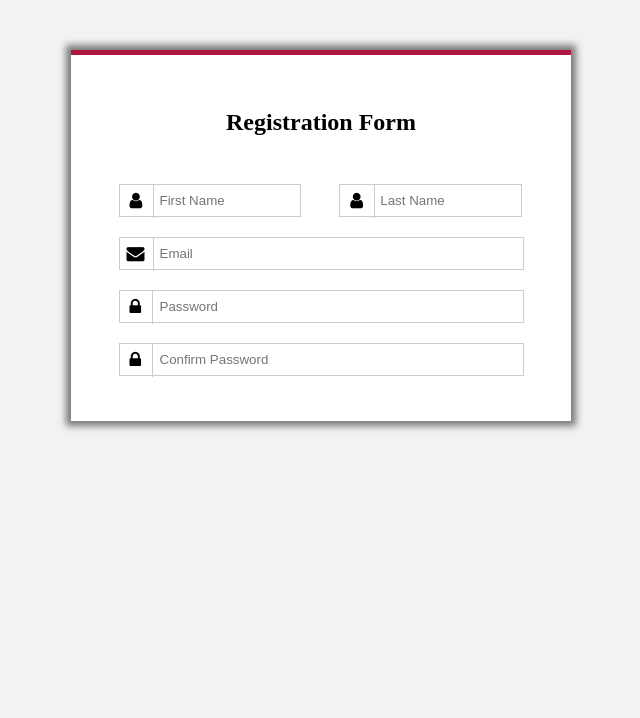
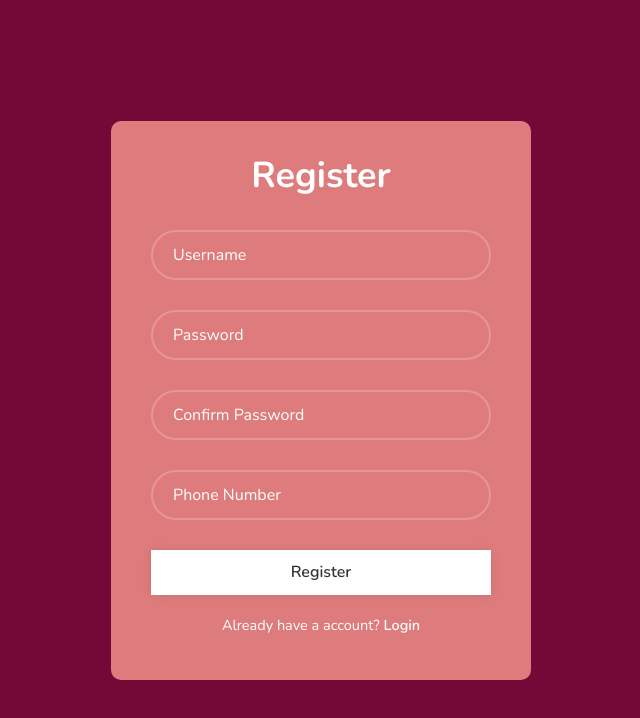
Before and after one commit to Kurtis24/Hand-Writing-AI, a plain HTML site: page Login Page/Register Page/Register.html in a window 1280 px wide. Shown: the whole page, without its empty margins (319-959 px from the left). Drawn offline with nearby package versions, Linux system fonts and the light colour scheme.

Commit message:
finished eeverything

```diff
--- a/Login Page/Register Page/Register.html
+++ b/Login Page/Register Page/Register.html
@@ -4,44 +4,42 @@
     <meta charset="UTF-8">
     <meta name="viewport" content="width=device-width, initial-scale=1.0">
     <title>Register Page</title>
-    <link rel="stylesheet" href="https://cdnjs.cloudflare.com/ajax/libs/font-awesome/4.7.0/css/font-awesome.min.css">
-    <link rel="stylesheet" href="style_1.css">
+    <link href="<link href='https://unpkg.com/boxicons@2.1.4/css/boxicons.min.css' rel='stylesheet'>">
+    <link rel="stylesheet" href="style.css">
 
 </head>
 
 <body>
-    <div class="container">
-        <h2>Registration Form</h2>
-        <div class="form-container">
-            <form>
+    <div class="wrapper">
+        <form action="">
+            <h1>Register</h1>
+            <div class="input-box">
+                <input type="text" placeholder="Username" required>
+                <i class='bx bxs-user'></i>
+            </div>
 
-                <div class="input-name">
-                    <i class="fa fa-user lock"></i>
-                    <input type="text" placeholder="First Name" class="name">
+            <div class="input-box">
+                <input type="password" placeholder="Password" required>
+                <i class='bx bxs-lock-alt' ></i>
+            </div>
 
-                    <span>
-                        <i class="fa fa-user lock"></i>
-                        <input type="text" placeholder="Last Name" class="name">
-                    </span>
-                </div>
+            <div class="input-box">
+                <input type="password" placeholder="Confirm Password" required>
+                <i class='bx bxs-lock-alt' ></i>
+            </div>
 
-                <div class="input-name">
-                    <i class="fa fa-envelope email"></i>
-                    <input type="email" placeholder="Email" required class="text-name">
-                </div>
+            <div class="input-box">
+                <input type="password" placeholder="Phone Number" required>
+                <i class='bx bxs-lock-alt' ></i>
+            </div>
 
-                <div class="input-name">
-                    <i class="fa fa-lock lock"></i>
-                    <input type="password" placeholder="Password" required class="text-name">
-                </div>
+            <button type="submit" class="btn">Register</button>
 
-                <div class="input-name">
-                    <i class="fa fa-lock lock"></i>
-                    <input type="email" placeholder="Confirm Password" required class="text-name">
-                </div>
+            <div class="register-link">
+                <p>Already have a account? <a href="index.html">Login</a></p>
+            </div>
+        </form>
+    </div>
 
-            </form>
-        </div>
-    </div>
 </body>
 </html>
--- a/Login Page/Register Page/script.js
+++ b/Login Page/Register Page/script.js
@@ -0,0 +1 @@
+if
--- a/Login Page/Register Page/style_1.css
+++ /dev/null
@@ -1,67 +0,0 @@
-*
-{
-    margin: 0;
-    padding: 0;
-    box-sizing: border-box;
-}
-
-body{
-    font-size: 14px;
-    background: #f2f2f2;
-}
-
-.container{
-    background: white;
-    width: 500px;
-    padding: 25px;
-    margin: 50px auto 0;
-    border-top: 5px solid #AF1740;
-    box-shadow: 0 0 7px 5px rgba(0, 0, 0, 0.5);
-}
-
-.container h2{
-    font-size: 24px;
-    line-height: 24px;
-    padding: 30px;
-    text-align: center;
-}
-
-.input-name
-{
-    width: 90%;
-    position: relative;
-    margin: 20px auto;
-}
-
-.lock{
-    padding: 8px 11px;
-}
-
-.name{
-    width: 45%;
-    padding: 8px 0 8px 40px;
-}
-
-.input-name span{
-    margin-left: 35px;
-}
-
-.text-name{
-    width: 100%;
-    padding: 8px 0 8px 40px;
-}
-
-.input-name i {
-    position: absolute;
-    font-size: 18px;
-    counter-reset: #AF1740;
-    border-right:1px solid #cccccc;
-}
-
-.email {
-    padding: 8px;
-}
-
-.text-name, .name {
-    border: 1px solid #cccccc;
-}
--- a/output.txt
+++ /dev/null
@@ -1,2 +0,0 @@
-No new lines
-No new linesusing print
```
Also changed, not shown: Login Page/Register Page/index.html (+2 -2 lines), messagePage.html (added), 1 other file.
